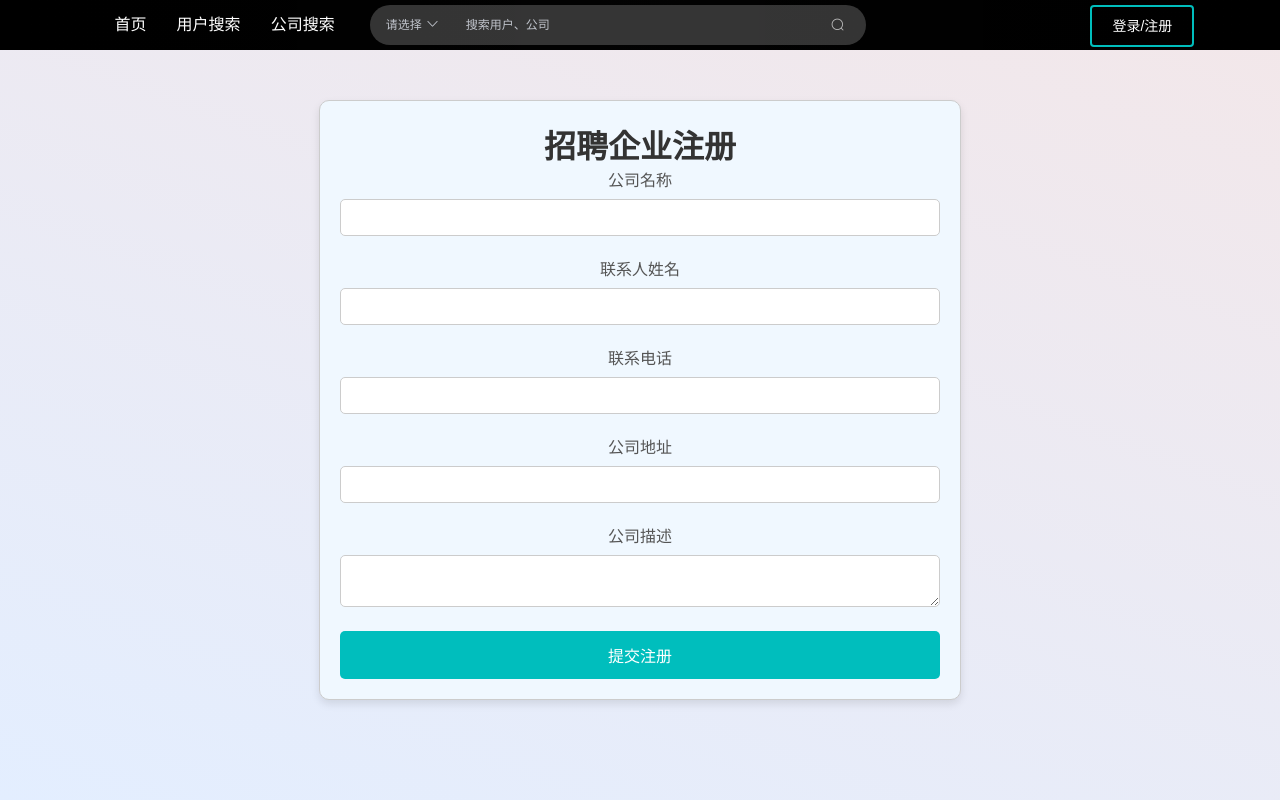
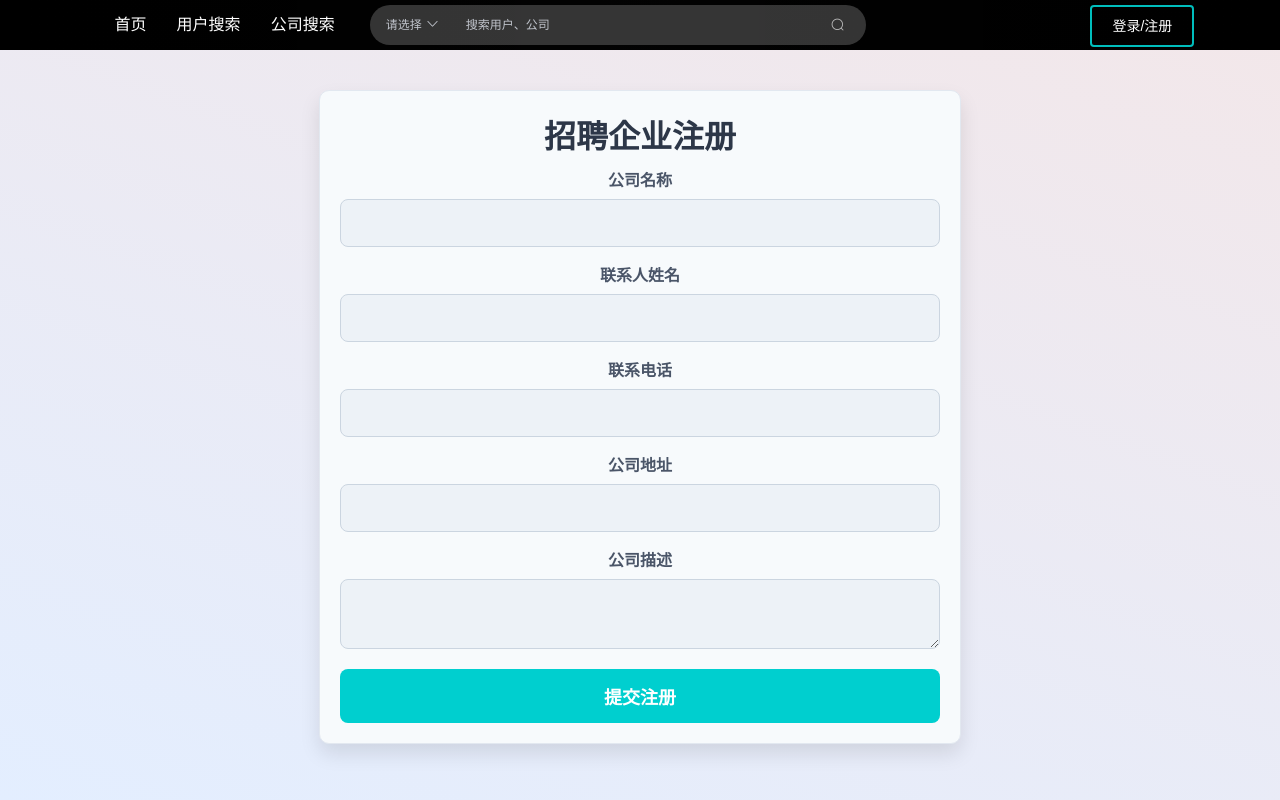
Before and after one commit to 2023-SE-13/24-SP-FrontEnd, a Vue app: page /company-register in a window 1280 px wide. Built offline with nearby package versions, Linux system fonts and the light colour scheme.

Commit message:
修改企业注册页面样式

```diff
--- a/src/views/CompanyRegister.vue
+++ b/src/views/CompanyRegister.vue
@@ -1,4 +1,4 @@
-<template>
+<!-- <template>
   <div class="register-company">
     <h1>招聘企业注册</h1>
     <form @submit.prevent="submitForm">
@@ -125,4 +125,144 @@ button {
 button:hover {
   background-color: #004747;
 }
+</style> -->
+
+
+<template>
+  <div class="register-company">
+    <h1>招聘企业注册</h1>
+    <form @submit.prevent="submitForm">
+      <div class="form-group">
+        <label for="companyName">公司名称</label>
+        <input type="text" id="companyName" v-model="form.companyName" required />
+      </div>
+
+      <div class="form-group">
+        <label for="contactName">联系人姓名</label>
+        <input type="text" id="contactName" v-model="form.contactName" required />
+      </div>
+
+      <div class="form-group">
+        <label for="contactPhone">联系电话</label>
+        <input type="tel" id="contactPhone" v-model="form.contactPhone" required />
+      </div>
+
+      <div class="form-group">
+        <label for="companyAddress">公司地址</label>
+        <input type="text" id="companyAddress" v-model="form.companyAddress" required />
+      </div>
+
+      <div class="form-group">
+        <label for="companyDescription">公司描述</label>
+        <textarea id="companyDescription" v-model="form.companyDescription" required></textarea>
+      </div>
+
+      <button type="submit">提交注册</button>
+    </form>
+  </div>
+</template>
+
+<script>
+import { registCompany } from "@/api/api";
+import { Message } from 'element-ui';
+
+export default {
+  data() {
+    return {
+      form: {
+        companyName: '',
+        contactName: '',
+        contactPhone: '',
+        companyAddress: '',
+        companyDescription: ''
+      }
+    };
+  },
+  methods: {
+    async submitForm() {
+      try {
+        const token = localStorage.getItem("token"); // 替换为实际的token
+        const response = await registCompany(token, this.form.companyName, this.form.companyDescription);
+        console.log('注册成功:', response.data);
+        Message.success('注册成功');
+        // 你可以在这里添加更多逻辑，例如跳转到其他页面或显示成功消息
+      } catch (error) {
+        if (error.response && error.response.status === 409) {
+          console.error('企业名称已注册');
+          Message.error('企业名称已注册');
+        } else if (error.response.status === 400 && error.response.data.message === "You are already a member of a company") {
+          console.log('用户不可重复注册公司');
+          Message.error('企业成员不可重复注册');
+        } else {
+          console.error('注册失败:', error);
+          Message.error('注册失败');
+        }
+      }
+    }
+  }
+};
+</script>
+
+<style scoped>
+.register-company {
+  max-width: 600px;
+  margin: 40px auto;
+  padding: 20px;
+  background-color: #f7fafc; /* 更浅的背景色 */
+  border: 1px solid #e2e8f0; /* 更浅的边框色 */
+  border-radius: 10px;
+  box-shadow: 0 10px 20px rgba(0, 0, 0, 0.1); /* 添加更多阴影 */
+  font-family: 'Segoe UI', Tahoma, Geneva, Verdana, sans-serif; /* 统一字体 */
+}
+
+h1 {
+  text-align: center;
+  color: #2d3748; /* 更深的标题颜色 */
+  font-size: 2em; /* 更大的字体 */
+  margin-bottom: 10px; /* 添加下边距 */
+}
+
+.form-group {
+  margin-bottom: 15px;
+}
+
+label {
+  display: block;
+  margin-bottom: 8px;
+  color: #4a5568; /* 更深的标签颜色 */
+  font-weight: 600; /* 加粗字体 */
+}
+
+input, textarea {
+  width: 100%;
+  padding: 12px; /* 更大的内边距 */
+  border: 1px solid #cbd5e0; /* 更浅的边框颜色 */
+  border-radius: 8px; /* 更大的圆角边框 */
+  box-sizing: border-box;
+  font-family: 'Segoe UI', Tahoma, Geneva, Verdana, sans-serif; /* 统一字体 */
+  font-size: 16px; /* 更大的字体 */
+  color: #2d3748; /* 更深的字体颜色 */
+  background-color: #edf2f7; /* 更浅的背景色 */
+}
+
+textarea {
+  resize: vertical;
+}
+
+button {
+  width: 100%;
+  padding: 14px; /* 更大的内边距 */
+  background-color: #00cfcf; /* 蓝色按钮 */
+  color: white;
+  border: none;
+  border-radius: 8px;
+  cursor: pointer;
+  font-size: 18px; /* 更大的字体 */
+  font-weight: 600; /* 加粗字体 */
+  transition: background-color 0.3s ease; /* 添加过渡效果 */
+}
+
+button:hover {
+  background-color: #017878; /* 更深的悬停颜色 */
+}
 </style>
```
